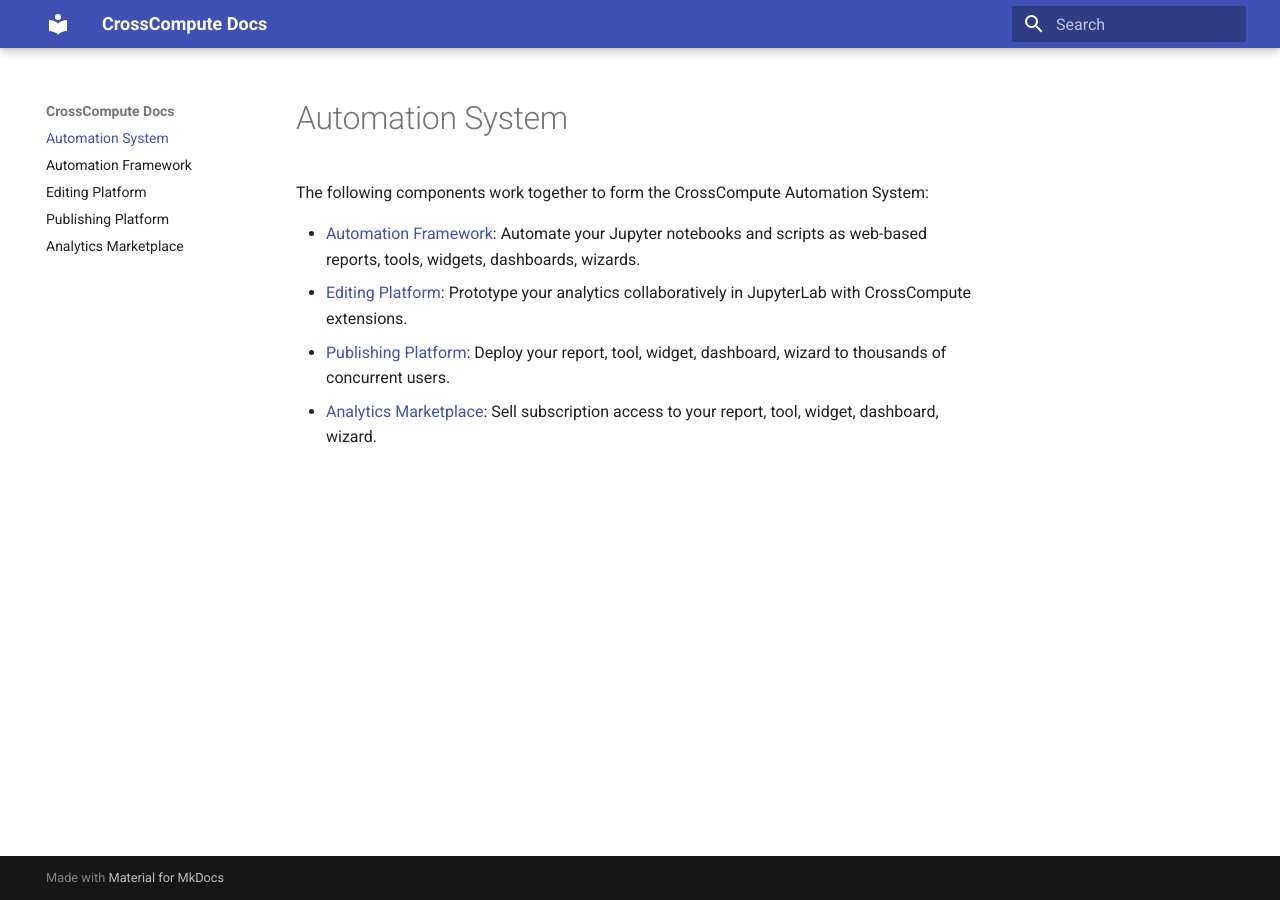
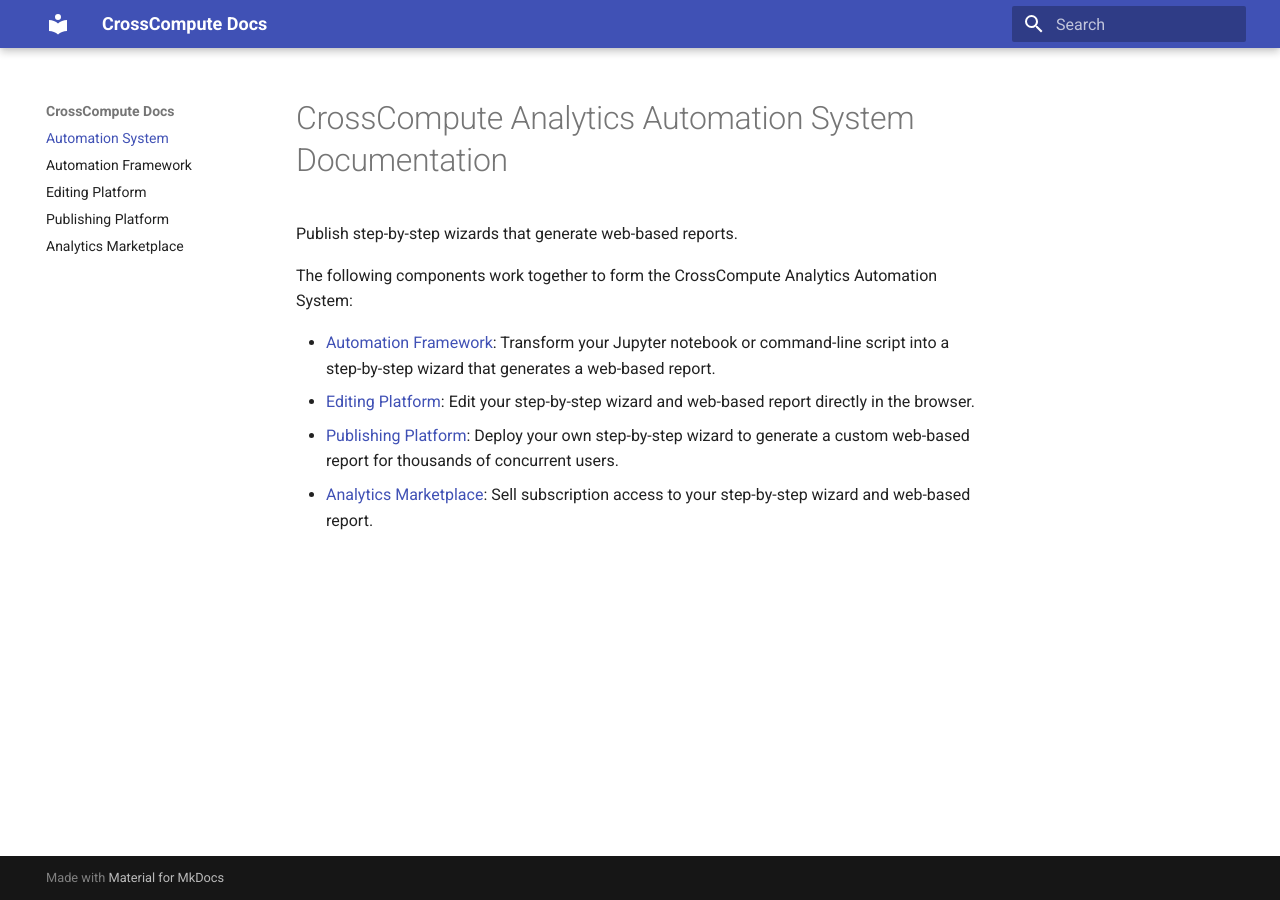
Before and after one commit to crosscompute/crosscompute-docs, an MkDocs documentation site: the page built from docs/README.md, in a window 1280 px wide. Built offline with MkDocs 1.6.1 and Material for MkDocs 9.7.7, drawn with Linux system fonts in a browser that asks for light colours.

Commit message:
Synchronize text

```diff
--- a/docs/README.md
+++ b/docs/README.md
@@ -1,8 +1,10 @@
-# Automation System
+# CrossCompute Analytics Automation System Documentation
 
-The following components work together to form the CrossCompute Automation System:
+Publish step-by-step wizards that generate web-based reports.
 
-- [Automation Framework](automation-framework): Automate your Jupyter notebooks and scripts as web-based reports, tools, widgets, dashboards, wizards.
-- [Editing Platform](editing-platform): Prototype your analytics collaboratively in JupyterLab with CrossCompute extensions.
-- [Publishing Platform](publishing-platform): Deploy your report, tool, widget, dashboard, wizard to thousands of concurrent users.
-- [Analytics Marketplace](analytics-marketplace): Sell subscription access to your report, tool, widget, dashboard, wizard.
+The following components work together to form the CrossCompute Analytics Automation System:
+
+- [Automation Framework](automation-framework): Transform your Jupyter notebook or command-line script into a step-by-step wizard that generates a web-based report.
+- [Editing Platform](editing-platform): Edit your step-by-step wizard and web-based report directly in the browser.
+- [Publishing Platform](publishing-platform): Deploy your own step-by-step wizard to generate a custom web-based report for thousands of concurrent users.
+- [Analytics Marketplace](analytics-marketplace): Sell subscription access to your step-by-step wizard and web-based report.
```
Also changed, not shown: README.md (+1 -1 lines), docs/automation-framework/README.md (+1 -1 lines).
